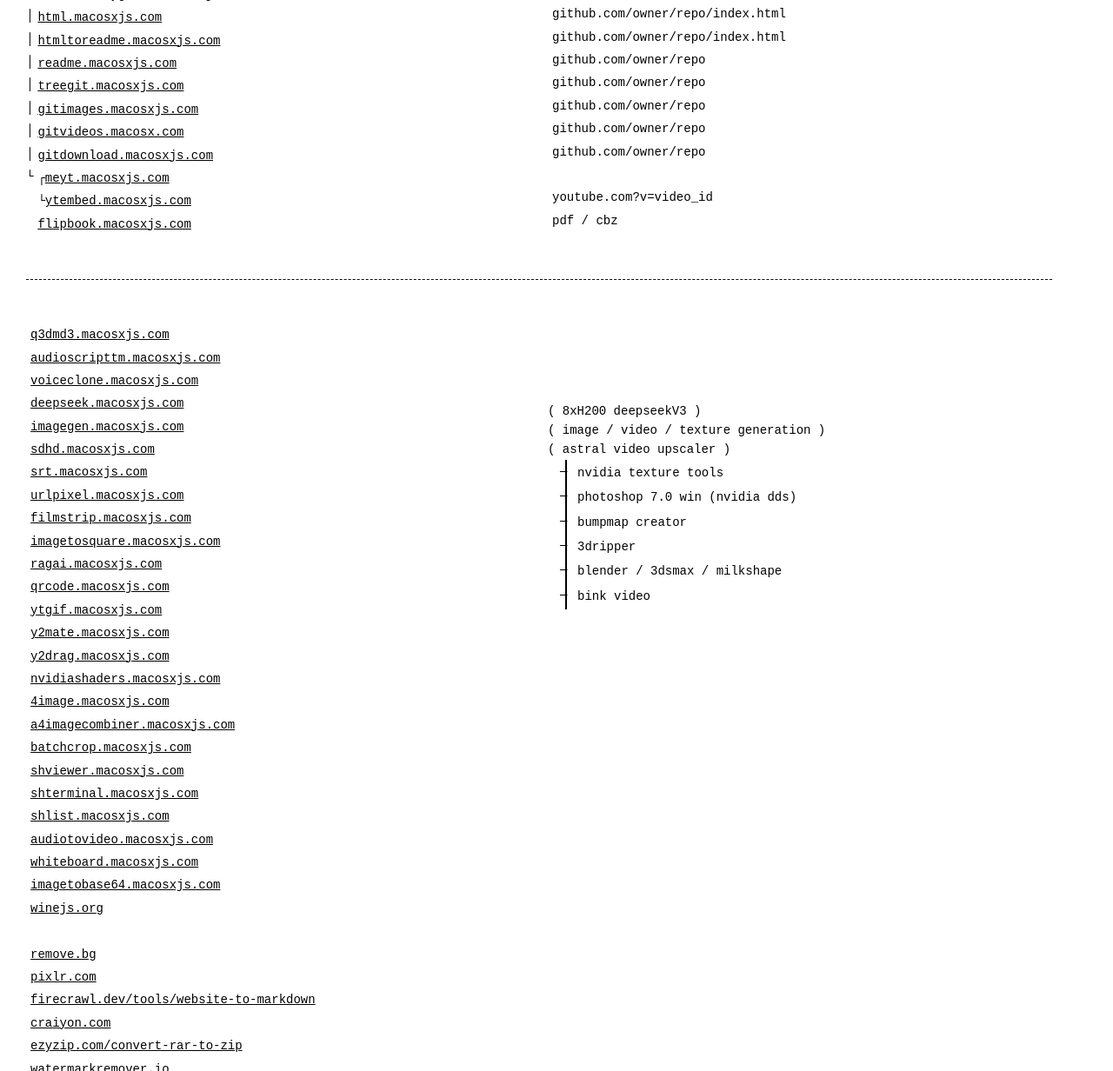
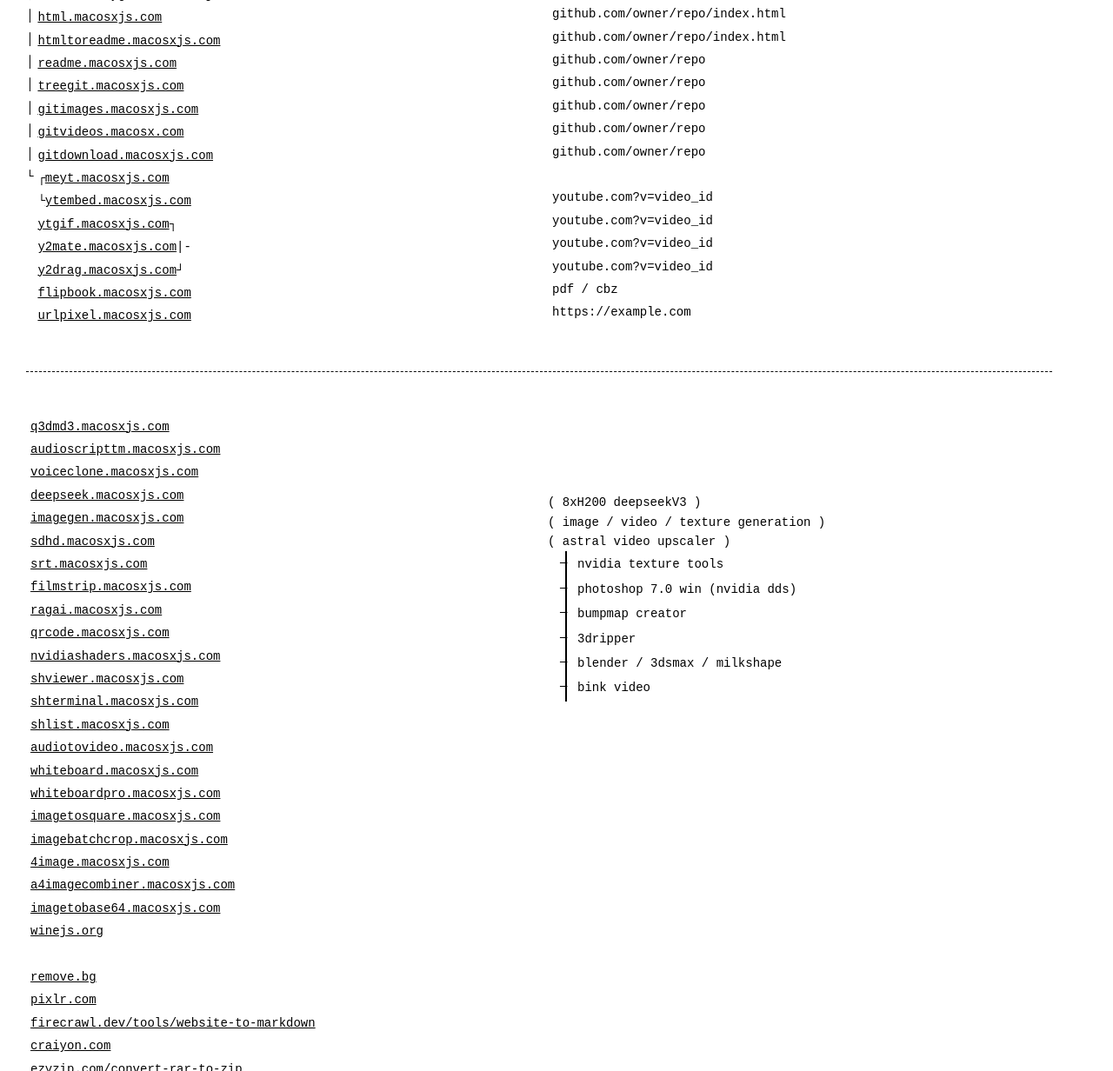
Before and after one commit to igiteam/igi, a plain HTML site: page index.html in a window 1280 px wide. Shown: the part 783-2015 px from the top of the page at 87% size. Drawn offline with Linux system fonts and the light colour scheme.

Commit message:
Update index.html

```diff
--- a/index.html
+++ b/index.html
@@ -411,7 +411,11 @@
                                      <tr><td style="width: 1px; padding: 0; white-space: nowrap;">│</td><td><a href="https://gitdownload.macosxjs.com" target="_blank" rel="noopener">gitdownload.macosxjs.com</a></td></tr>
                                      <tr><td style="width: 1px; padding: 0; white-space: nowrap;">└</td><td>┌<a href="https://meyt.macosxjs.com" target="_blank" rel="noopener">meyt.macosxjs.com</a></td></tr>
                                      <tr><td style="width: 1px; padding: 0; white-space: nowrap;"></td><td>└<a href="https://ytembed.macosxjs.com" target="_blank" rel="noopener">ytembed.macosxjs.com</a></td></tr>
+                                     <tr><td style="width: 1px; padding: 0; white-space: nowrap;"></td><td><a href="https://ytgif.macosxjs.com" target="_blank" rel="noopener">ytgif.macosxjs.com</a>┐</td></tr>
+                                     <tr><td style="width: 1px; padding: 0; white-space: nowrap;"></td><td><a href="https://y2mate.macosxjs.com" target="_blank" rel="noopener">y2mate.macosxjs.com</a>|-</td></tr>
+                                     <tr><td style="width: 1px; padding: 0; white-space: nowrap;"></td><td><a href="https://y2drag.macosxjs.com" target="_blank" rel="noopener">y2drag.macosxjs.com</a>┘</td></tr>
                                      <tr><td style="width: 1px; padding: 0; white-space: nowrap;"></td><td><a href="https://flipbook.macosxjs.com" target="_blank" rel="noopener">flipbook.macosxjs.com</a></td></tr>
+                                     <tr><td style="width: 1px; padding: 0; white-space: nowrap;"></td><td><a href="https://urlpixel.macosxjs.com" target="_blank" rel="noopener">urlpixel.macosxjs.com</a></td></tr>
                                  </tbody>
                             </table>
                         </td>
@@ -433,7 +437,11 @@
                                     <tr><td>github.com/owner/repo</td></tr>
                                     <tr><td>&nbsp;</td></tr>
                                     <tr><td>youtube.com?v=video_id</td></tr>
+                                    <tr><td>youtube.com?v=video_id</td></tr>
+                                    <tr><td>youtube.com?v=video_id</td></tr>
+                                    <tr><td>youtube.com?v=video_id</td></tr>
                                     <tr><td>pdf / cbz</td></tr>
+                                    <tr><td>https://example.com</td></tr>
                                 </tbody>
                             </table>
                         </td>
@@ -461,23 +469,20 @@
                                     <tr><td><a href="https://imagegen.macosxjs.com" target="_blank" rel="noopener">imagegen.macosxjs.com</a></td></tr>
                                     <tr><td><a href="https://sdhd.macosxjs.com" target="_blank" rel="noopener">sdhd.macosxjs.com</a></td></tr>
                                     <tr><td><a href="https://srt.macosxjs.com" target="_blank" rel="noopener">srt.macosxjs.com</a></td></tr>
-                                    <tr><td><a href="https://urlpixel.macosxjs.com" target="_blank" rel="noopener">urlpixel.macosxjs.com</a></td></tr>
                                     <tr><td><a href="https://filmstrip.macosxjs.com" target="_blank" rel="noopener">filmstrip.macosxjs.com</a></td></tr>
-                                    <tr><td><a href="https://imagetosquare.macosxjs.com" target="_blank" rel="noopener">imagetosquare.macosxjs.com</a></td></tr>
                                     <tr><td><a href="https://ragai.macosxjs.com" target="_blank" rel="noopener">ragai.macosxjs.com</a></td></tr>
                                     <tr><td><a href="https://qrcode.macosxjs.com" target="_blank" rel="noopener">qrcode.macosxjs.com</a></td></tr>
-                                    <tr><td><a href="https://ytgif.macosxjs.com" target="_blank" rel="noopener">ytgif.macosxjs.com</a></td></tr>
-                                    <tr><td><a href="https://y2mate.macosxjs.com" target="_blank" rel="noopener">y2mate.macosxjs.com</a></td></tr>
-                                    <tr><td><a href="https://y2drag.macosxjs.com" target="_blank" rel="noopener">y2drag.macosxjs.com</a></td></tr>
                                     <tr><td><a href="https://nvidiashaders.macosxjs.com" target="_blank" rel="noopener">nvidiashaders.macosxjs.com</a></td></tr>
-                                    <tr><td><a href="https://4image.macosxjs.com" target="_blank" rel="noopener">4image.macosxjs.com</a></td></tr>
-                                    <tr><td><a href="https://a4imagecombiner.macosxjs.com" target="_blank" rel="noopener">a4imagecombiner.macosxjs.com</a></td></tr>
-                                    <tr><td><a href="https://batchcrop.macosxjs.com" target="_blank" rel="noopener">batchcrop.macosxjs.com</a></td></tr>
                                     <tr><td><a href="https://shviewer.macosxjs.com" target="_blank" rel="noopener">shviewer.macosxjs.com</a></td></tr>
                                     <tr><td><a href="https://shterminal.macosxjs.com" target="_blank" rel="noopener">shterminal.macosxjs.com</a></td></tr>
                                     <tr><td><a href="https://shlist.macosxjs.com" target="_blank" rel="noopener">shlist.macosxjs.com</a></td></tr>
                                     <tr><td><a href="https://audiotovideo.macosxjs.com" target="_blank" rel="noopener">audiotovideo.macosxjs.com</a></td></tr>
                                     <tr><td><a href="https://whiteboard.macosxjs.com" target="_blank" rel="noopener">whiteboard.macosxjs.com</a></td></tr>
+                                    <tr><td><a href="https://whiteboardpro.macosxjs.com" target="_blank" rel="noopener">whiteboardpro.macosxjs.com</a></td></tr>
+                                    <tr><td><a href="https://imagetosquare.macosxjs.com" target="_blank" rel="noopener">imagetosquare.macosxjs.com</a></td></tr>
+                                    <tr><td><a href="https://imagebatchcrop.macosxjs.com" target="_blank" rel="noopener">imagebatchcrop.macosxjs.com</a></td></tr>
+                                    <tr><td><a href="https://4image.macosxjs.com" target="_blank" rel="noopener">4image.macosxjs.com</a></td></tr>
+                                    <tr><td><a href="https://a4imagecombiner.macosxjs.com" target="_blank" rel="noopener">a4imagecombiner.macosxjs.com</a></td></tr>
                                     <tr><td><a href="https://imagetobase64.macosxjs.com" target="_blank" rel="noopener">imagetobase64.macosxjs.com</a></td></tr>
                                     <tr><td><a href="https://readme.macosxjs.com/?url=https%3A%2F%2Fgithub.com%2Figiteam%2Fwinejs%2Fblob%2Fmain%2FREADME.md" target="_blank" rel="noopener">winejs.org</a></td></tr>
                                     <tr><td>&nbsp;</td></tr>
```
